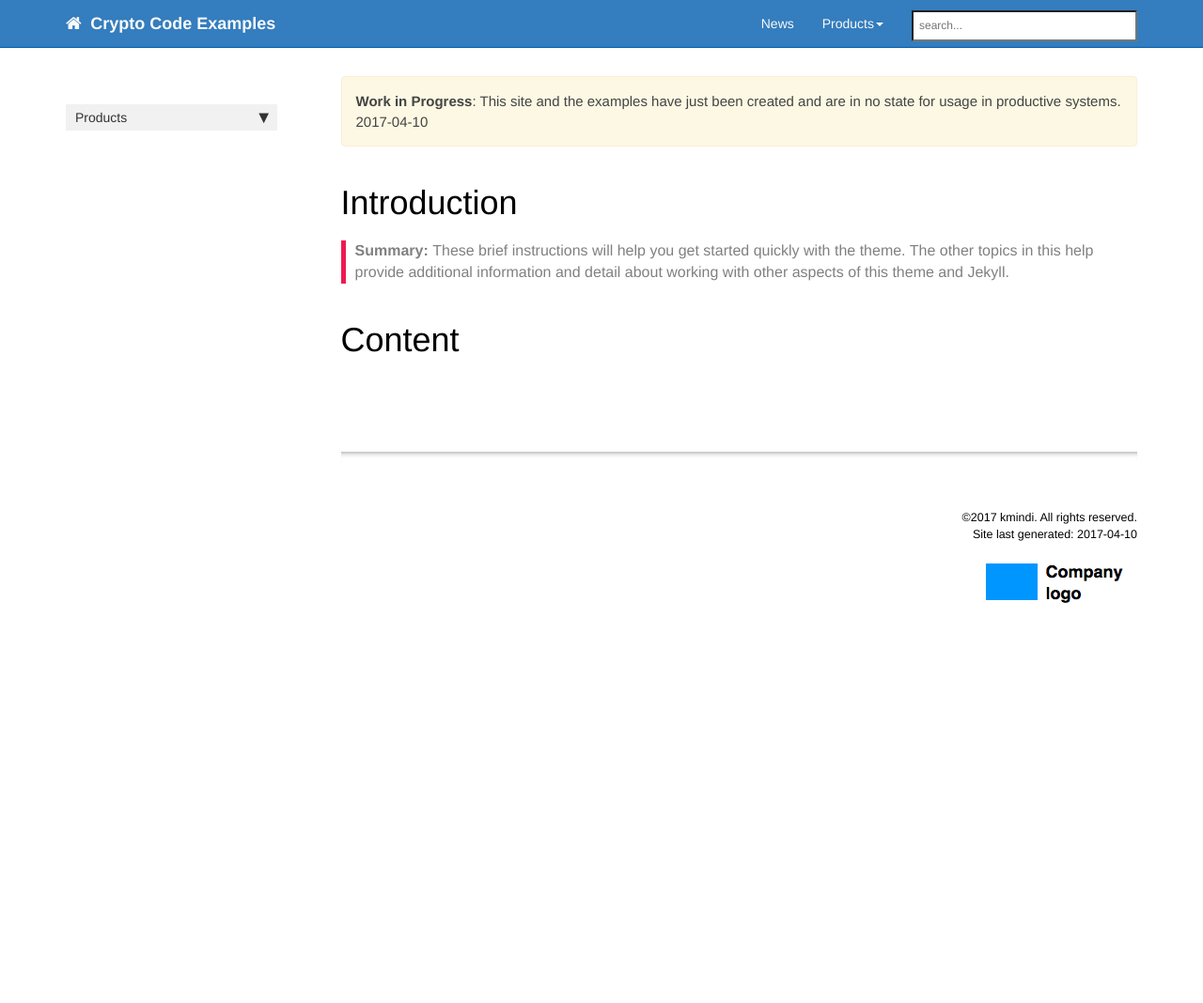
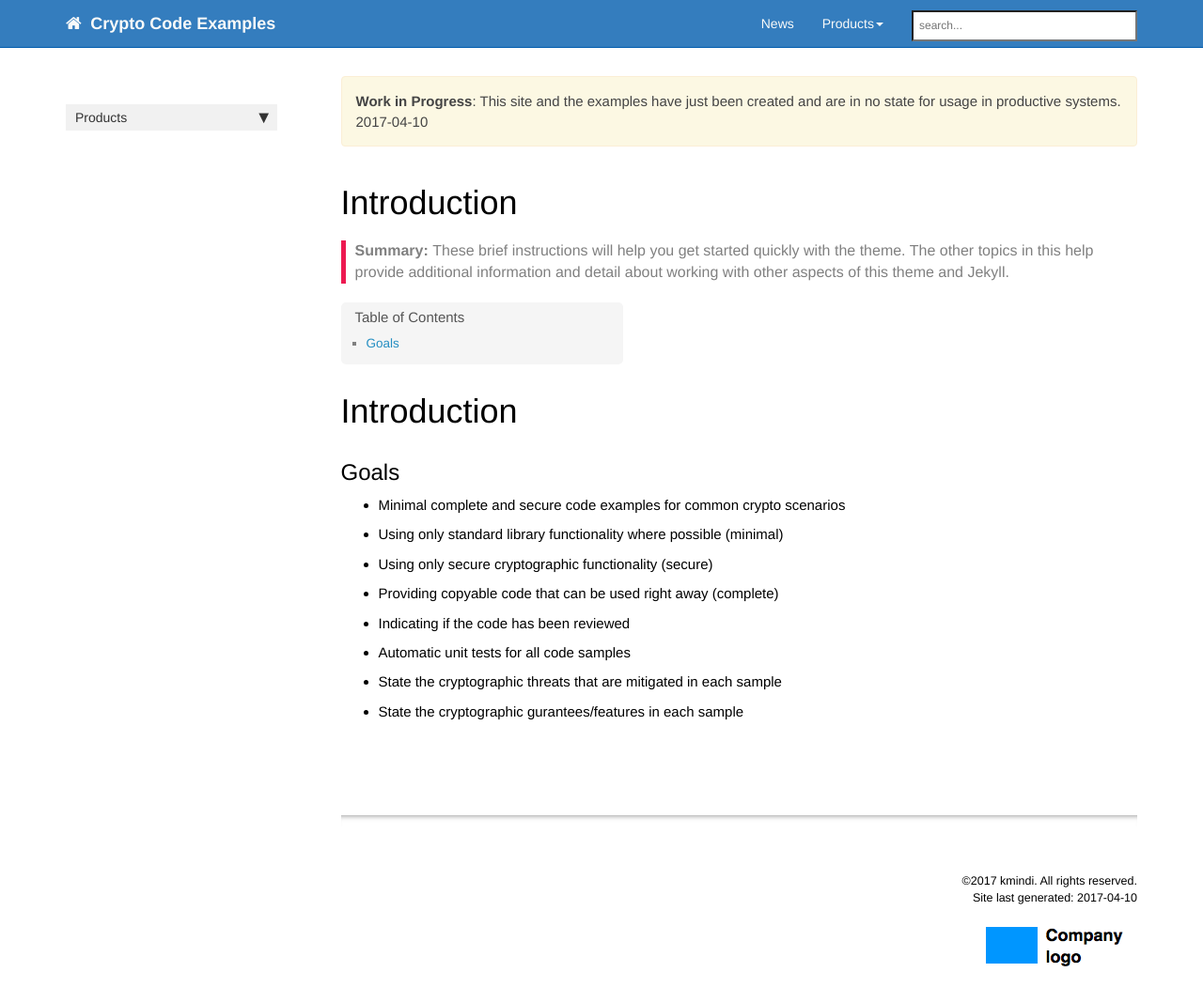
Before and after one commit to cryptoexamples/CryptoExamples, a Jekyll site: the page built from index.md, in a window 1280 px wide and 1105 px high. Shown: the top 1068 px of the window at 94% size. Built offline with Jekyll 4.4.1, drawn with Linux system fonts in a browser that asks for light colours; nearby versions of some CDN libraries; comment, search, counter and statistics services are not loaded.

Commit message:
adds some initial goals in index.md

```diff
--- a/index.md
+++ b/index.md
@@ -6,4 +6,15 @@ permalink: index.html
 summary: These brief instructions will help you get started quickly with the theme. The other topics in this help provide additional information and detail about working with other aspects of this theme and Jekyll.
 ---
 
-# Content
+# Introduction
+
+## Goals
+
+- Minimal complete and secure code examples for common crypto scenarios
+- Using only standard library functionality where possible (minimal)
+- Using only secure cryptographic functionality (secure)
+- Providing copyable code that can be used right away (complete)
+- Indicating if the code has been reviewed
+- Automatic unit tests for all code samples
+- State the cryptographic threats that are mitigated in each sample
+- State the cryptographic gurantees/features in each sample
```
